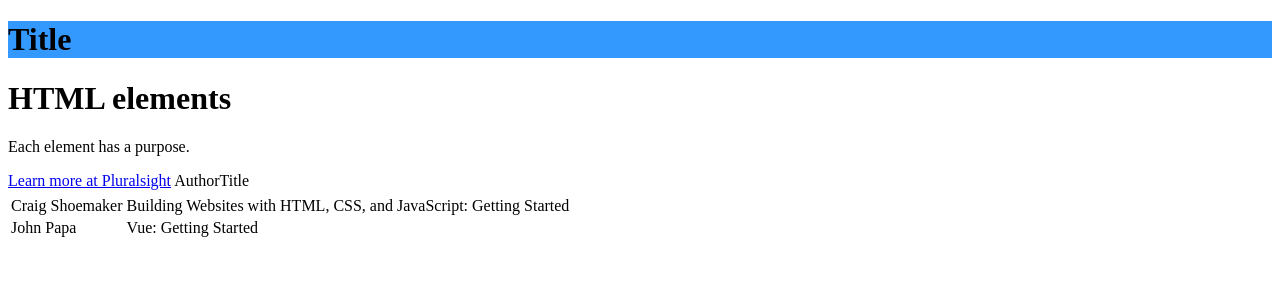
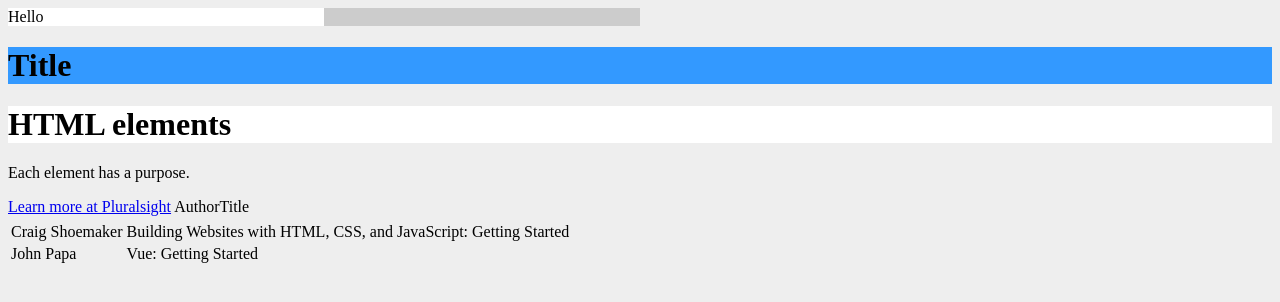
Before and after one commit to konrad-iwan/html-css-javascript-my-changes, a plain HTML site: page index.html in a window 1280 px wide. Drawn offline with Linux system fonts and the light colour scheme.

Commit message:
module_4_5_inheritance

```diff
--- a/index.html
+++ b/index.html
@@ -7,6 +7,17 @@
     <title>Document</title>
 </head>
 <style>
+    body {
+        background-color: #eee;
+    }
+    main {
+        background-color: #ccc;
+        width: 50%;
+    }
+    div {
+        background-color: #fff;
+        width: 50%;
+    }
     .heading {
         background-color: #39f;
     }
@@ -15,6 +26,9 @@
     }
 </style>
 <body>
+    <main>
+        <div>Hello</div>
+    </main>
     <h1 class="heading">Title</h1>
     <h1>HTML elements</h1>
     <p>Each element has a purpose.</p>
```
